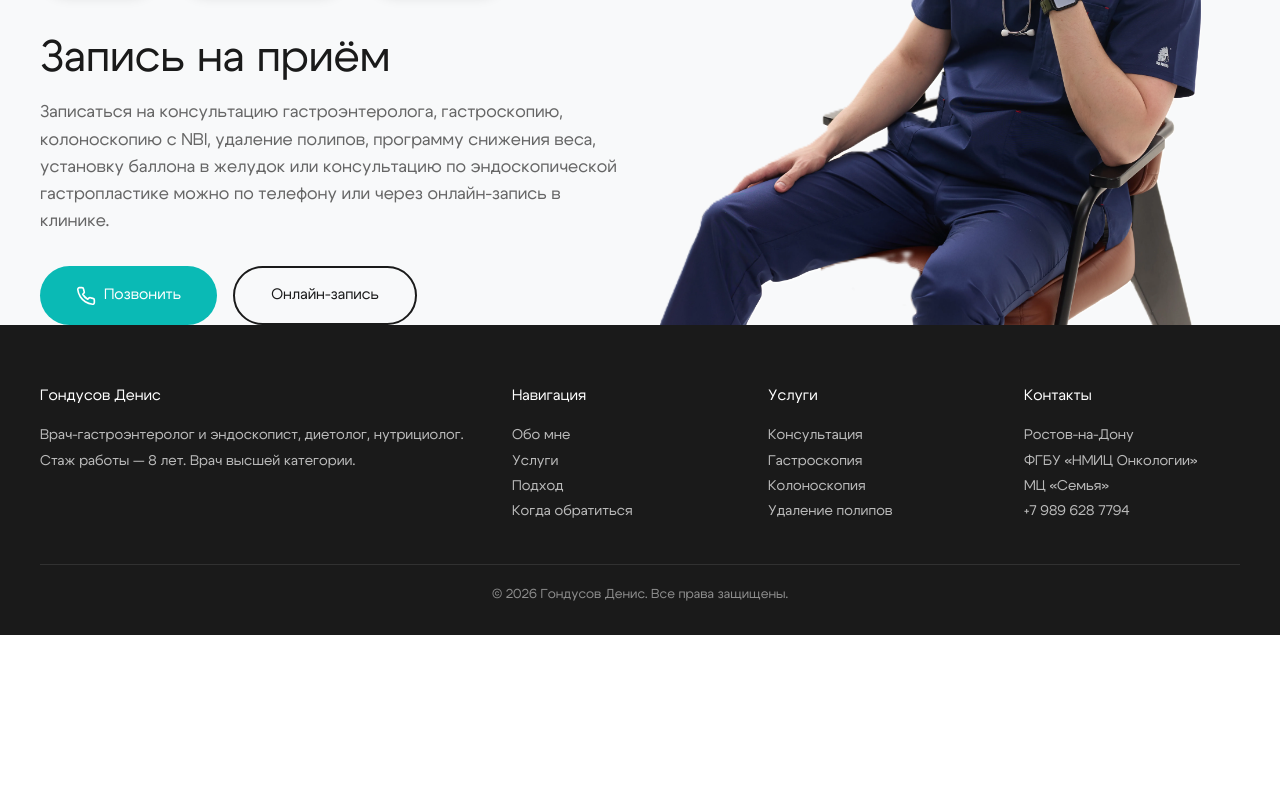
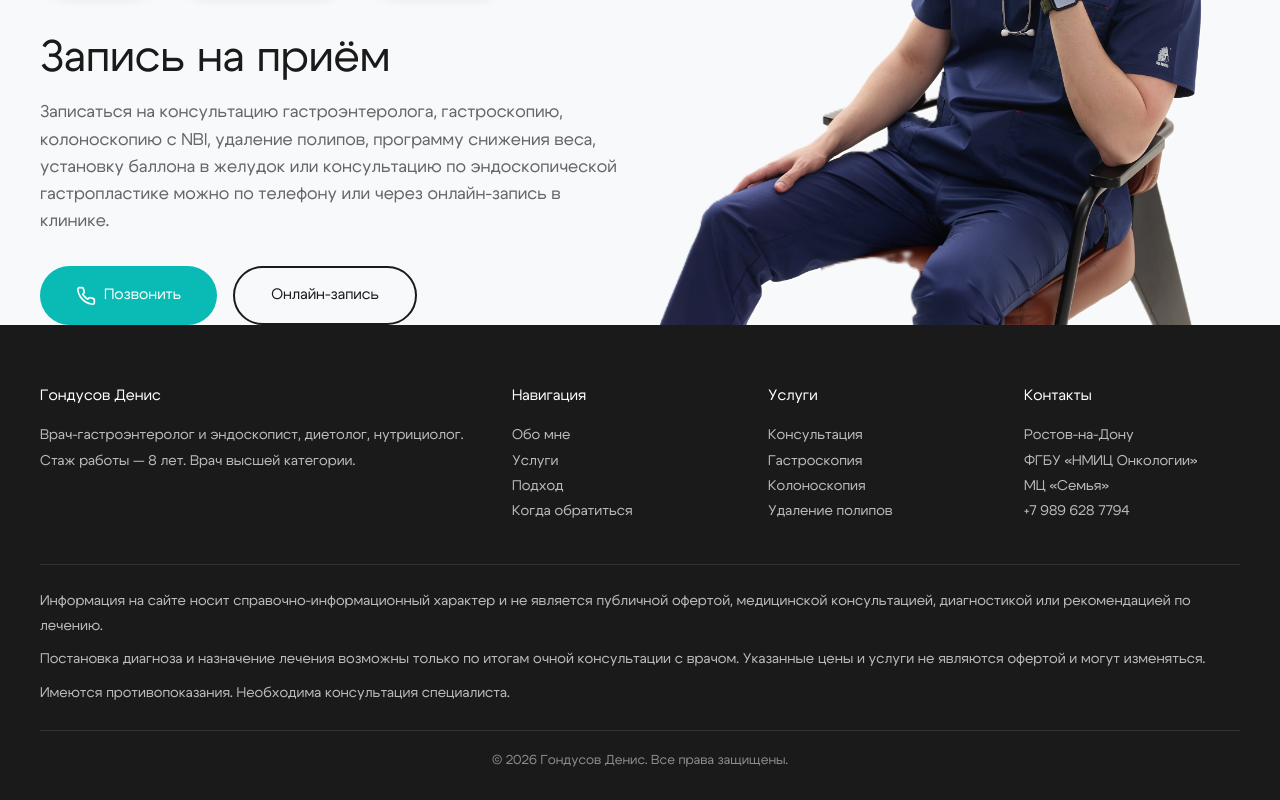
Before and after one commit to maxxmoto/gondusov, a React (Vite) app: page / in a window 1280 px wide. Shown: the part 4297-5097 px from the top of the page. Before the commit the page ends 4932 px from the top, so only its background shows below. Built offline with nearby package versions, Linux system fonts and the light colour scheme.

Commit message:
Add footer disclaimer and Yandex.Metrika counter

```diff
--- a/index.html
+++ b/index.html
@@ -155,6 +155,20 @@
     </script>
   </head>
   <body>
+    <!-- Yandex.Metrika counter -->
+    <script type="text/javascript">
+      (function (m, e, t, r, i, k, a) {
+        m[i] = m[i] || function () { (m[i].a = m[i].a || []).push(arguments); };
+        m[i].l = 1 * new Date();
+        for (var j = 0; j < document.scripts.length; j++) { if (document.scripts[j].src === r) { return; } }
+        k = e.createElement(t), a = e.getElementsByTagName(t)[0], k.async = 1, k.src = r, a.parentNode.insertBefore(k, a);
+      })(window, document, 'script', 'https://mc.yandex.ru/metrika/tag.js?id=113072145', 'ym');
+
+      ym(113072145, 'init', { ssr: true, webvisor: true, clickmap: true, ecommerce: 'dataLayer', referrer: document.referrer, url: location.href, accurateTrackBounce: true, trackLinks: true });
+    </script>
+    <noscript><div><img src="https://mc.yandex.ru/watch/113072145" style="position:absolute; left:-9999px;" alt="" /></div></noscript>
+    <!-- /Yandex.Metrika counter -->
+
     <div id="root"></div>
     <noscript>
       <h1>Гондусов Денис Вадимович — врач-гастроэнтеролог и эндоскопист в Ростове-на-Дону</h1>
--- a/src/App.tsx
+++ b/src/App.tsx
@@ -602,6 +602,11 @@ function App() {
             <p><a href="tel:+79896287794">+7 989 628 7794</a></p>
           </div>
         </div>
+        <div className="footer-disclaimer">
+          <p>Информация на сайте носит справочно-информационный характер и не является публичной офертой, медицинской консультацией, диагностикой или рекомендацией по лечению.</p>
+          <p>Постановка диагноза и назначение лечения возможны только по итогам очной консультации с врачом. Указанные цены и услуги не являются офертой и могут изменяться.</p>
+          <p>Имеются противопоказания. Необходима консультация специалиста.</p>
+        </div>
         <div className="footer-bottom">
           © 2026 Гондусов Денис. Все права защищены.
         </div>
--- a/src/index.css
+++ b/src/index.css
@@ -964,9 +964,27 @@ a.workplace-item:hover {
 
 .footer a:hover { color: #0ABAB5; }
 
+.footer-disclaimer {
+  max-width: 1400px;
+  margin: 40px auto 0;
+  padding-top: 24px;
+  border-top: 1px solid rgba(255, 255, 255, 0.1);
+  font-size: 12px;
+  line-height: 1.6;
+  color: rgba(255, 255, 255, 0.45);
+}
+
+.footer-disclaimer p {
+  margin-bottom: 8px;
+}
+
+.footer-disclaimer p:last-child {
+  margin-bottom: 0;
+}
+
 .footer-bottom {
   max-width: 1400px;
-  margin: 40px auto 0;
+  margin: 24px auto 0;
   padding-top: 20px;
   border-top: 1px solid rgba(255, 255, 255, 0.1);
   text-align: center;
```
